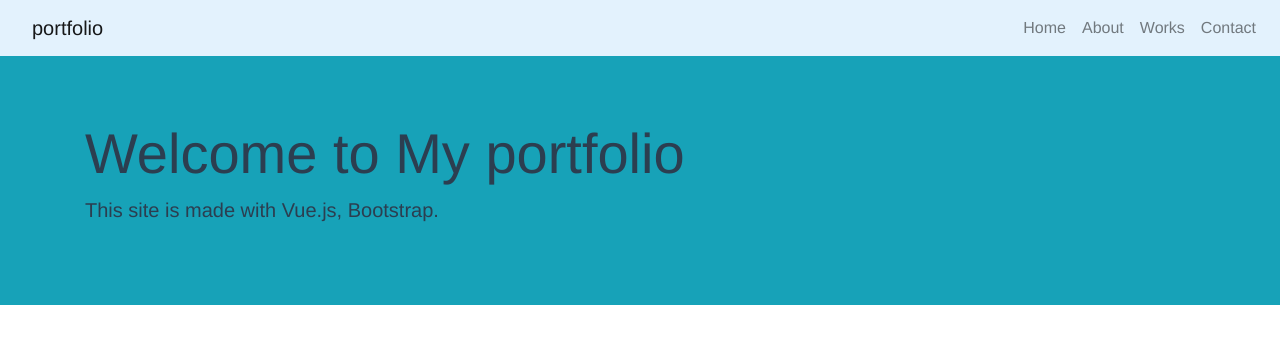
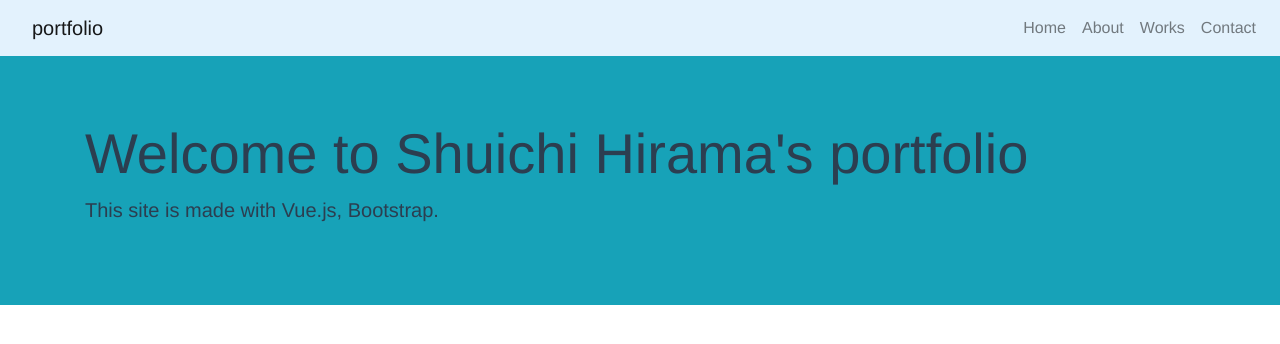
Before and after one commit to hiramatch/portfolio, a Vue app: page / in a window 1280 px wide. Shown: the top 344 px of the page. Built offline with nearby package versions, Linux system fonts and the light colour scheme.

Commit message:
Mod Top page title.

```diff
--- a/src/components/Home.vue
+++ b/src/components/Home.vue
@@ -1,7 +1,7 @@
 <template>
   <div class="jumbotron jumbotron-fluid bg-info">
     <div class="container">
-      <h1 class="display-4">Welcome to My portfolio</h1>
+      <h1 class="display-4">Welcome to Shuichi Hirama's portfolio</h1>
       <p class="lead">This site is made with Vue.js, Bootstrap.</p>
     </div>
   </div>
```
